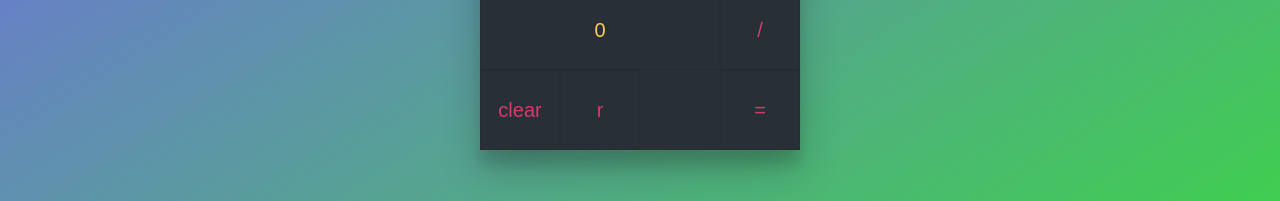
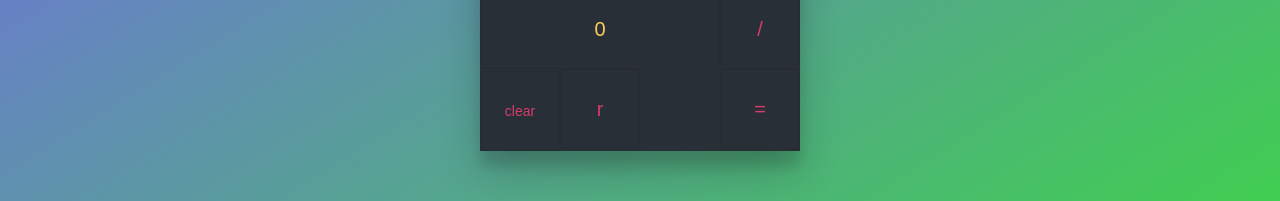
Before and after one commit to alucard0/Calculadora, a React (Create React App) app: page / in a window 1280 px wide. Shown: the part 490-691 px from the top of the page. Built offline with nearby package versions, Linux system fonts and the light colour scheme.

Commit message:
estilos clear

```diff
--- a/src/App.js
+++ b/src/App.js
@@ -26,7 +26,6 @@ const App = () => {
     <div className="calculator">
       <Result value={'0'} />
       <Numbers />
-
       <Functions onContentClear={onContentClear} onDelete={onDelete} />
       <MathOperations clickOperation={clickOperation} clickEqual={clickEqual} />
     </div>
--- a/src/assets/scss/components/button.scss
+++ b/src/assets/scss/components/button.scss
@@ -1,4 +1,4 @@
-button {
+.button {
   padding: 16px;
   font-size: 20px;
   line-height: 1;
@@ -12,4 +12,7 @@ button {
     color: #00a3f5;
     border: 1px solid #ffce5c22;
   }
+  &--long-text {
+    font-size: 14px;
+  }
 }
--- a/src/components/layout/Functions/index.jsx
+++ b/src/components/layout/Functions/index.jsx
@@ -4,7 +4,7 @@ import Button from '../../shared/Button'
 
 const Functions = ({ onContentClear, onDelete }) => (
   <section className="calculator__functions">
-    <Button text="clear" clickHandler={onContentClear} />
+    <Button type='button--long-text' text="clear" clickHandler={onContentClear} />
     <Button text="r" clickHandler={onDelete} />
   </section>
 )
--- a/src/components/shared/Button/index.jsx
+++ b/src/components/shared/Button/index.jsx
@@ -2,7 +2,7 @@ import React from 'react'
 import PropTypes from 'prop-types'
 
 const Button = ({ text, type, clickHandler }) => (
-  <button className={type} onClick={() => clickHandler(text)}>
+  <button className={`button ${type}`} onClick={() => clickHandler(text)}>
     {text}
   </button>
 )
```
